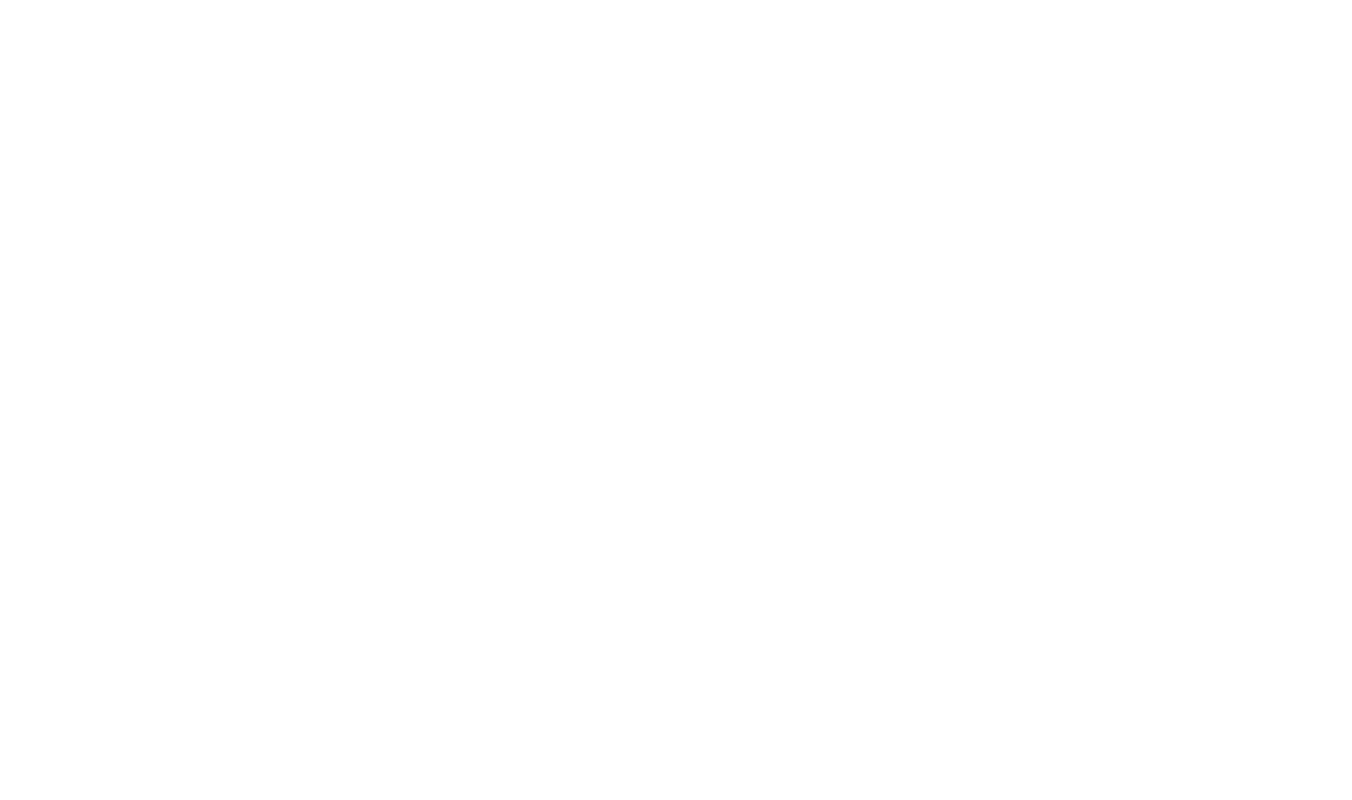
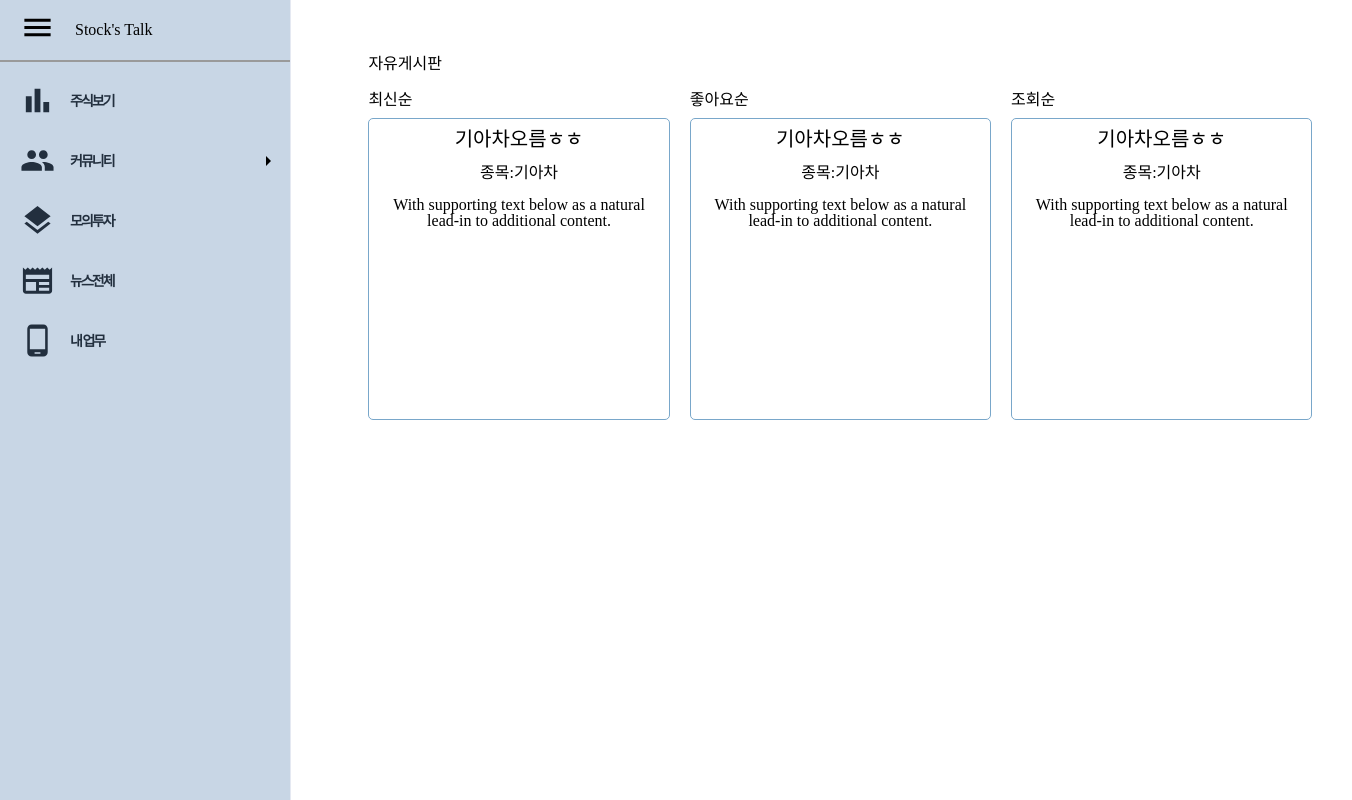
Before and after one commit to innovation-final/Front, a React (Create React App) app: page /community in a window 1280 px wide. Before the commit this address had no page. Shown: the whole page, 1352 px wide, since content can reach past the window. Built offline with nearby package versions, Linux system fonts and the light colour scheme.

Commit message:
2022-09-19

```diff
--- a/src/Router.jsx
+++ b/src/Router.jsx
@@ -4,6 +4,8 @@ import Home from './pages/Home';
 import Login from './pages/Login';
 import PostDetail from './pages/PostDetail';
 import WideStore from './context/WideContext';
+import Community from './pages/Community';
+import CommunityBoard from './pages/CommunityBoard';
 
 function Router() {
     return (
@@ -13,6 +15,11 @@ function Router() {
                     <Route path="/" element={<Home />} />
                     <Route path="/login" element={<Login />} />
                     <Route path="/post/:id" element={<PostDetail />} />
+                    <Route path="/community" element={<Community />} />
+                    <Route
+                        path="/communityboard"
+                        element={<CommunityBoard />}
+                    />
                 </Routes>
             </BrowserRouter>
         </WideStore>
--- /dev/null
+++ b/src/component/community/BoardList.jsx
@@ -0,0 +1,88 @@
+import React from 'react';
+import InputLabel from '@mui/material/InputLabel';
+import MenuItem from '@mui/material/MenuItem';
+import FormControl from '@mui/material/FormControl';
+import Select from '@mui/material/Select';
+import styled from 'styled-components';
+
+function BoardList() {
+    return (
+        <div>
+            <FormControl variant="standard" sx={{ m: 1, minWidth: 120 }}>
+                <InputLabel id="demo-simple-select-standard-label">
+                    ...
+                </InputLabel>
+                <Select
+                    labelId="demo-simple-select-standard-label"
+                    id="demo-simple-select-standard"
+                    label="Age"
+                >
+                    <MenuItem value={10}>최신순</MenuItem>
+                    <MenuItem value={20}>좋아요순</MenuItem>
+                    <MenuItem value={30}>조회순</MenuItem>
+                </Select>
+            </FormControl>
+
+            <Card className="card">
+                <CardLayout className="card-body">
+                    <CardTitle className="card-title">기아차오름ㅎㅎ</CardTitle>
+                    <br />
+                    <p className="card-text">종목:기아차</p>
+                    <br />
+                    <p className="card-text">
+                        With supporting text below as a natural lead-in to
+                        additional content.
+                    </p>
+                </CardLayout>
+            </Card>
+
+            <Card className="card">
+                <CardLayout className="card-body">
+                    <CardTitle className="card-title">기아차오름ㅎㅎ</CardTitle>
+                    <br />
+                    <p className="card-text">종목:기아차</p>
+                    <br />
+                    <p className="card-text">
+                        With supporting text below as a natural lead-in to
+                        additional content.
+                    </p>
+                </CardLayout>
+            </Card>
+            <Card className="card">
+                <CardLayout className="card-body">
+                    <CardTitle className="card-title">기아차오름ㅎㅎ</CardTitle>
+                    <br />
+                    <p className="card-text">종목:기아차</p>
+                    <br />
+                    <p className="card-text">
+                        With supporting text below as a natural lead-in to
+                        additional content.
+                    </p>
+                </CardLayout>
+            </Card>
+        </div>
+    );
+}
+
+export default BoardList;
+
+const CardTitle = styled.h5`
+    font-size: 20px;
+`;
+
+const CardLayout = styled.h5`
+    margin: 10px;
+`;
+
+const Card = styled.div`
+    margin: 10px;
+    height: 200px;
+    width: 100%;
+    border-radius: 5px;
+    border: 1px solid #79a7ca;
+    background-color: rgba(214, 227, 239, 0.468);
+
+    &:hover {
+        opacity: 0.7;
+    }
+`;
--- /dev/null
+++ b/src/component/community/CommunityMain.jsx
@@ -0,0 +1,120 @@
+import React from 'react';
+import styled from 'styled-components';
+import { useNavigate } from 'react-router-dom';
+
+function CommunityMain() {
+    const navigate = useNavigate();
+
+    return (
+        <Layout>
+            <p style={{ margin: '10px' }} className="card-text">
+                자유게시판
+            </p>
+            <BoxLayout>
+                <div>
+                    <p style={{ margin: '10px' }} className="card-text">
+                        최신순
+                    </p>
+
+                    <Card
+                        className="card"
+                        onClick={() => navigate('/communityboard')}
+                    >
+                        <CardLayout className="card-body">
+                            <CardTitle className="card-title">
+                                기아차오름ㅎㅎ
+                            </CardTitle>
+                            <br />
+                            <p className="card-text">종목:기아차</p>
+                            <br />
+                            <p className="card-text">
+                                With supporting text below as a natural lead-in
+                                to additional content.
+                            </p>
+                        </CardLayout>
+                    </Card>
+                </div>
+
+                <div>
+                    <p style={{ margin: '10px' }} className="card-text">
+                        좋아요순
+                    </p>
+                    <Card
+                        className="card"
+                        onClick={() => navigate('/communityboard')}
+                    >
+                        <CardLayout className="card-body">
+                            <CardTitle className="card-title">
+                                기아차오름ㅎㅎ
+                            </CardTitle>
+                            <br />
+                            <p className="card-text">종목:기아차</p>
+                            <br />
+                            <p className="card-text">
+                                With supporting text below as a natural lead-in
+                                to additional content.
+                            </p>
+                        </CardLayout>
+                    </Card>
+                </div>
+                <div>
+                    <p style={{ margin: '10px' }} className="card-text">
+                        조회순
+                    </p>
+                    <Card
+                        className="card"
+                        onClick={() => navigate('/communityboard')}
+                    >
+                        <CardLayout className="card-body">
+                            <CardTitle className="card-title">
+                                기아차오름ㅎㅎ
+                            </CardTitle>
+                            <br />
+                            <p className="card-text">종목:기아차</p>
+                            <br />
+                            <p className="card-text">
+                                With supporting text below as a natural lead-in
+                                to additional content.
+                            </p>
+                        </CardLayout>
+                    </Card>
+                </div>
+            </BoxLayout>
+        </Layout>
+    );
+}
+
+export default CommunityMain;
+
+const BoxLayout = styled.div`
+    display: flex;
+
+    max-width: 100%;
+    overflow: hidden;
+`;
+const Layout = styled.div`
+    max-width: 100%;
+    width: 100%;
+`;
+
+const CardTitle = styled.h5`
+    font-size: 20px;
+`;
+
+const CardLayout = styled.h5`
+    margin: 10px;
+`;
+
+const Card = styled.div`
+    margin: 10px;
+    height: 300px;
+    max-width: 100%;
+    border-radius: 5px;
+    text-align: center;
+    border: 1px solid #79a7ca;
+    background-color: #ffffff;
+
+    &:hover {
+        opacity: 0.7;
+    }
+`;
--- /dev/null
+++ b/src/pages/Community.jsx
@@ -0,0 +1,13 @@
+import React from 'react';
+import CommunityMain from '../component/community/CommunityMain';
+import Layout from '../component/layout/Layout';
+
+function Community() {
+    return (
+        <Layout>
+            <CommunityMain />
+        </Layout>
+    );
+}
+
+export default Community;
--- /dev/null
+++ b/src/pages/CommunityBoard.jsx
@@ -0,0 +1,13 @@
+import React from 'react';
+import BoardList from '../component/community/BoardList';
+import Layout from '../component/layout/Layout';
+
+function CommunityBoard() {
+    return (
+        <Layout>
+            <BoardList />
+        </Layout>
+    );
+}
+
+export default CommunityBoard;
```
Also changed, not shown: src/component/community/Form.jsx (added).
